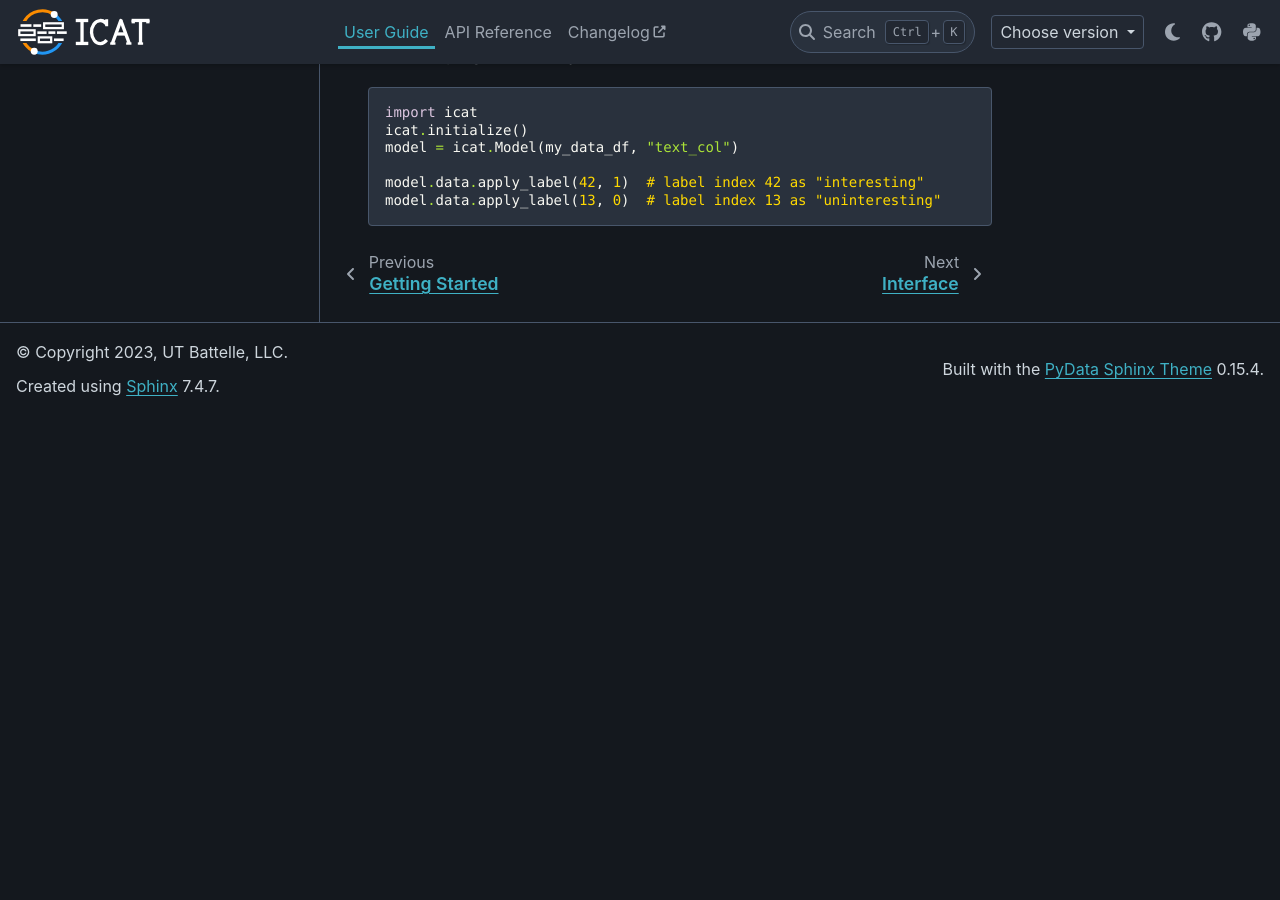
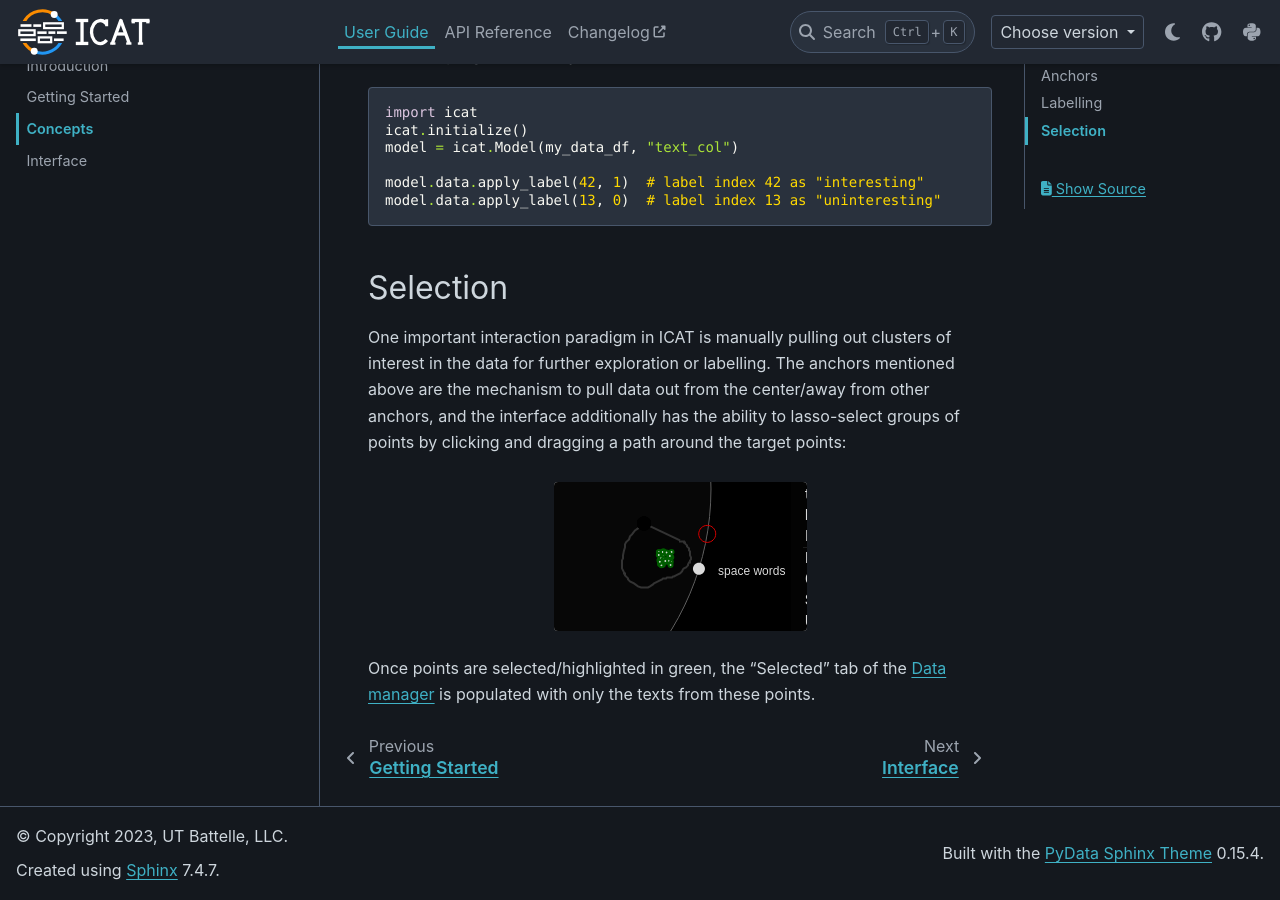
Before and after one commit to ORNL/icat, a Sphinx documentation site: the page built from sphinx/source/user/concepts.rst, in a window 1280 px wide and 900 px high, scrolled down 2032 px. Built offline with Sphinx 7.4.7 and the PyData theme 0.15.4, drawn with Linux system fonts in a browser that asks for light colours; before the commit the page ends 2448 px from its top, so only the background shows below that.

Commit message:
Add explicit section in documentation on selection

```diff
--- a/sphinx/source/user/concepts.rst
+++ b/sphinx/source/user/concepts.rst
@@ -94,3 +94,18 @@ viewer, or programmatically:
 
     model.data.apply_label(42, 1)  # label index 42 as "interesting"
     model.data.apply_label(13, 0)  # label index 13 as "uninteresting"
+
+Selection
+=========
+
+One important interaction paradigm in ICAT is manually pulling out clusters of
+interest in the data for further exploration or labelling. The anchors mentioned
+above are the mechanism to pull data out from the center/away from other
+anchors, and the interface additionally has the ability to lasso-select groups
+of points by clicking and dragging a path around the target points:
+
+.. figure:: ../_static/selection.png
+   :align: center
+
+Once points are selected/highlighted in green, the "Selected" tab of the :ref:`Data
+manager` is populated with only the texts from these points.
--- a/sphinx/source/user/interface.rst
+++ b/sphinx/source/user/interface.rst
@@ -50,6 +50,9 @@ Points in the middle can also have different colored outlines. A white outline
 indicates that it was labeled by the user. Green indicates it is selected -
 points can be lasso selected by clicking and dragging on the inside of the ring
 and making a loop around a collection of points.
+
+.. figure:: ../_static/selection.png
+   :align: center
 
 This part of the interface can be rendered separately with
 ``model.view.anchorviz``.
```
Also changed, not shown: sphinx/source/_static/selection.png (added), 2 other files.
